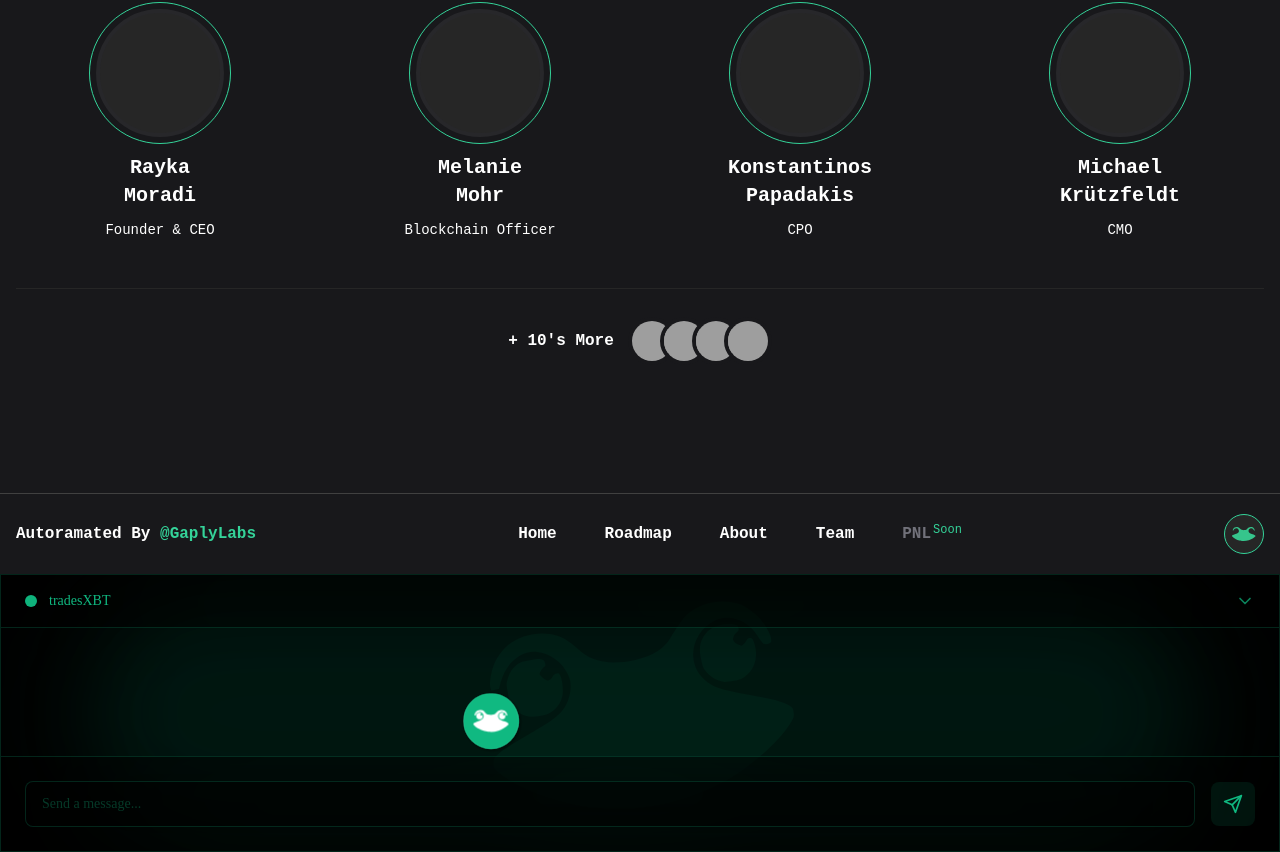
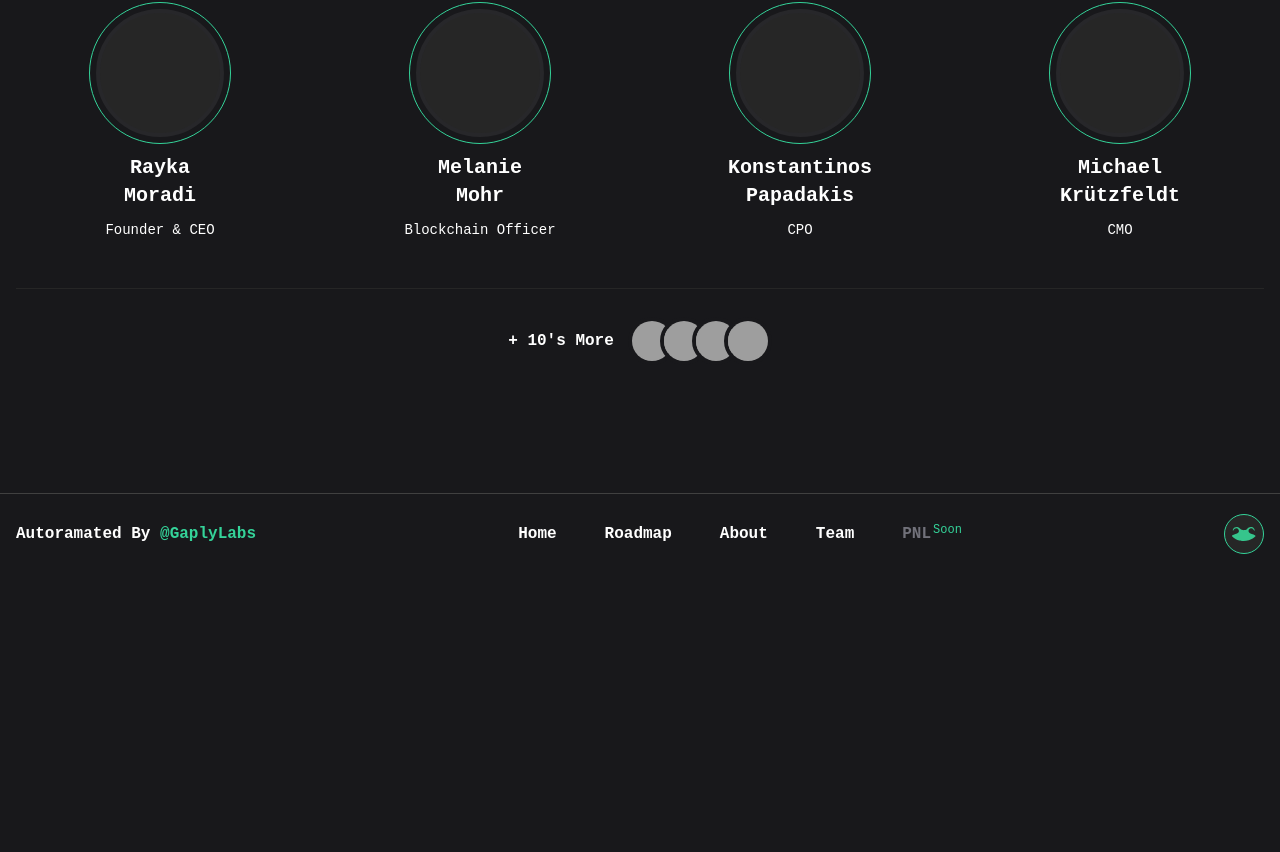
Before and after one commit to GaplyDev01/VercelDep, a React (Vite) app: page / in a window 1280 px wide. Shown: the part 1486-2338 px from the top of the page. After the commit the page ends 2084 px from the top, so only its background shows below. Built offline with nearby package versions, Linux system fonts and the light colour scheme; grey boxes are pictures that could not be loaded; a web font is replaced by a local one.

Commit message:
fix: remove duplicate ChatUI component

```diff
--- a/src/App.tsx
+++ b/src/App.tsx
@@ -1,11 +1,10 @@
-import React, { useState } from 'react';
+import React from 'react';
 import { BrowserRouter as Router, Routes, Route } from 'react-router-dom';
 import { AuthProvider } from './contexts/AuthContext';
 import HomePage from './pages/HomePage';
 import Terminal from './pages/Terminal';
 import Feeds from './pages/Feeds';
 import PNL from './pages/PNL';
-import ChatUI from './components/ChatUI';
 
 function App() {
   return (
@@ -34,9 +33,6 @@ function App() {
           </Routes>
         </Router>
       </AuthProvider>
-      <div className="app-container">
-        <ChatUI />
-      </div>
     </>
   );
 }
```
